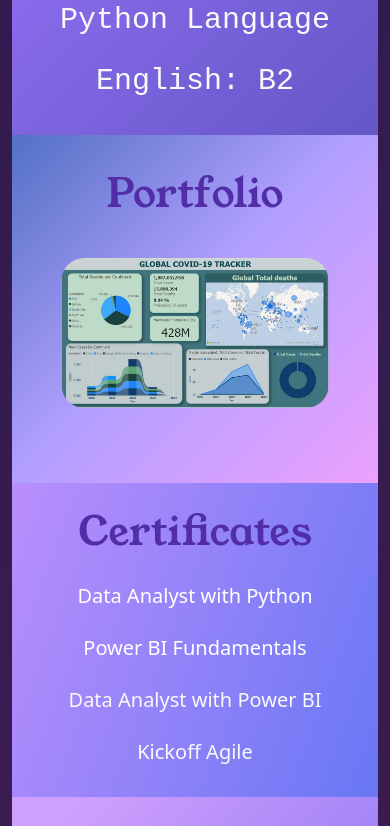
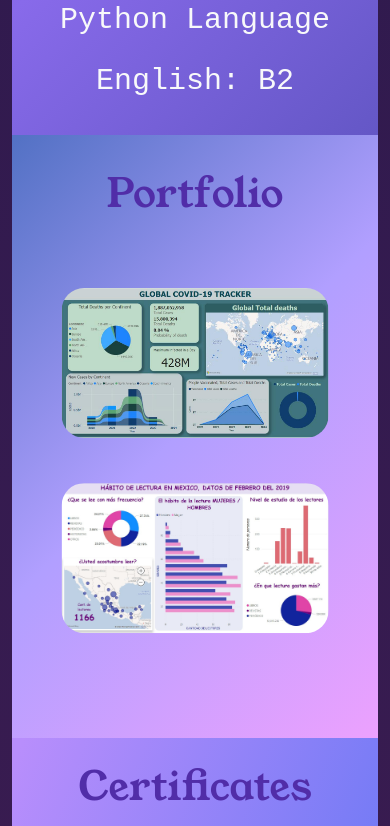
Before and after one commit to sorim492/portafolio-evyi, a React (Create React App) app: page / in a window 390 px wide. Shown: the part 3560-4386 px from the top of the page. Built offline with nearby package versions, Linux system fonts and the light colour scheme; a web font is replaced by a local one.

Commit message:
add new image

```diff
--- a/src/App.css
+++ b/src/App.css
@@ -162,7 +162,7 @@ footer .card-body a{
 
 .projects{
   background: linear-gradient(-225deg, rgb(82, 113, 196) 0%, rgb(177, 159, 255) 48%, rgb(236, 161, 254) 100%);
-  padding: 15px;
+  padding: 65px;
   transition: all 150ms ease-in-out;
 }
 
@@ -176,6 +176,11 @@ footer .card-body a{
   color: #512DA8;
 }
 
+.project-img{
+  display: grid;
+  grid-template-columns: 1fr 1fr;
+}
+
 .projects img{
   display: block;
   margin: 10px auto;
@@ -183,7 +188,8 @@ footer .card-body a{
 }
 
 .projects img:hover{
-  transform: scale(1);
+  margin-top: 45px;
+  transform: scale(1.8);
 }
 
 
@@ -308,7 +314,7 @@ footer .card-body a{
   }
 
   .projects{
-    padding: 25px;
+    padding: 45px;
   }
 
   .projects:hover{
@@ -316,8 +322,16 @@ footer .card-body a{
   }
 
   .projects img{
-    margin: 35px auto;
-    transform: scale(1.5);
+    margin: 45px auto;
+  }
+
+  .projects img:active{
+    transform: scale(1.9);
+  }
+
+  .project-img{
+    display: block;
+    margin: 5px auto;
   }
 
   .certificates:hover{
@@ -406,7 +420,7 @@ footer .card-body a{
   }
 
   .projects img{
-    margin: 65px auto;
+    margin: 95px auto;
     transform: scale(1.5);
   }
 
--- a/src/Projects.js
+++ b/src/Projects.js
@@ -1,11 +1,15 @@
 import React from "react";
 import covid from "./covid tracker.jpeg";
+import habitos from "./habito-lectura.jpeg";
 
 export default function Projects(){
     return(
         <div className="projects" id="projects">
             <h2>Portfolio</h2>
-            <img src={covid} alt="Global covid-19 tracker" className="img-fluid"/>
+            <div className="project-img">
+                <img src={covid} alt="Global covid-19 tracker" className="img-fluid"/>
+                <img src={habitos} alt="habitos de lectura en mexico 2019" className="img-fluid"/>
+            </div>
         </div>
     )
 }
```
Also changed, not shown: src/habito-lectura.jpeg (added).
